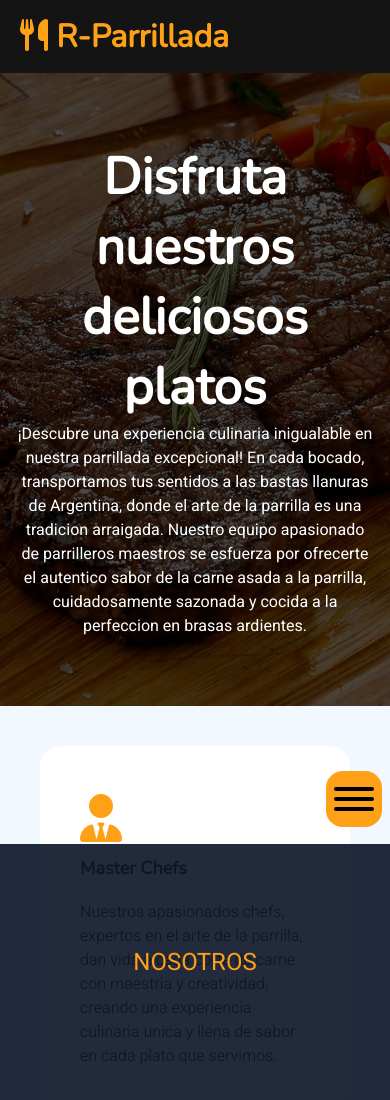
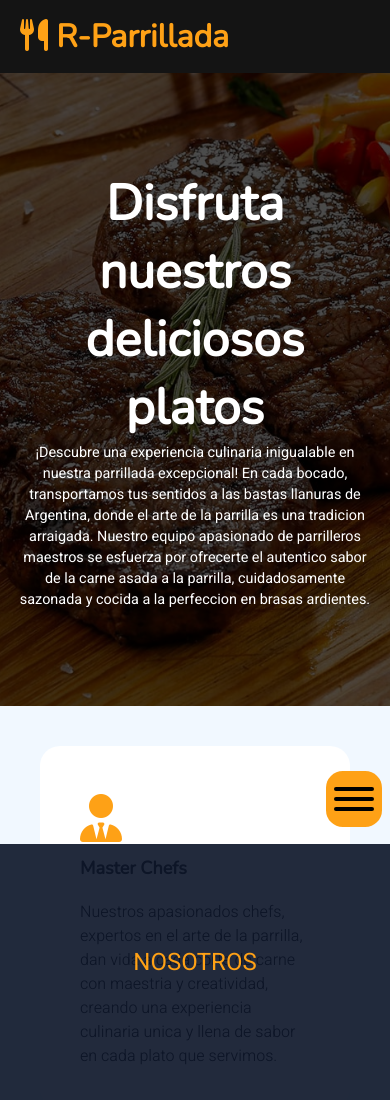
Before and after one commit to cacho-medina/R-parrillada, a plain HTML site: page index.html in a window 390 px wide. Shown: the top 1100 px of the page. Drawn offline with nearby package versions, Linux system fonts and the light colour scheme.

Commit message:
little changes

```diff
--- a/assets/css/styles.css
+++ b/assets/css/styles.css
@@ -350,7 +350,7 @@ textarea {
 }
 
 /*--------------------------------MEDIA FOR MOBILE--------------------------------*/
-@media (max-width: 700px) {
+@media (max-width: 750px) {
     /*--------------------------------HEADER--------------------------------*/
     .nav-list {
         height: 100%;
@@ -401,16 +401,19 @@ textarea {
     .panel.is-active {
         transform: translate(0, 0);
     }
+}
+
+@media (max-width: 800px) {
     /*--------------------------------INICIO--------------------------------*/
     .inicio-container {
         width: auto;
         padding: 15px;
     }
     .desc_title {
-        font-size: 3.2rem;
+        font-size: 3.1rem;
     }
     .desc {
-        font-size: 1rem;
+        font-size: 0.9rem;
     }
     .inicio_card__container {
         flex-direction: column;
--- a/index.html
+++ b/index.html
@@ -404,7 +404,7 @@
             let navList = document.querySelector(".nav-list");
             let listItems = document.querySelectorAll(".list-item");
 
-            if (window.innerWidth > 800) {
+            if (window.innerWidth > 750) {
                 hamburger.style.display = "none";
             }
 
```
